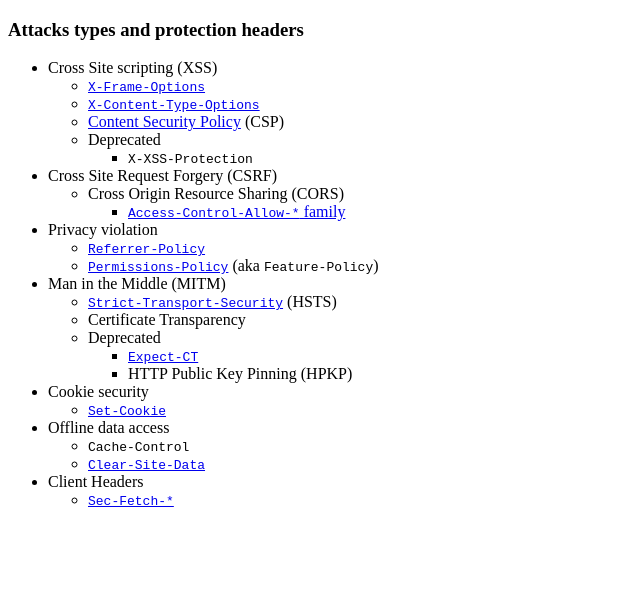
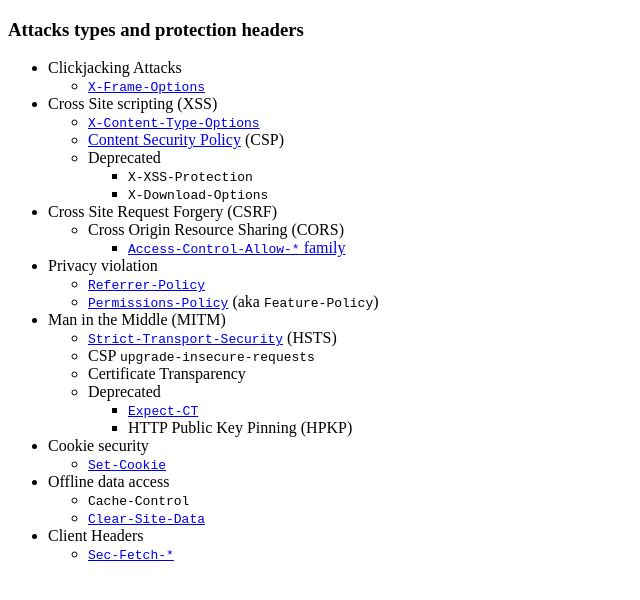
Before and after one commit to abbaspour/http-security-headers-playground, a website: page publish/index.html in a window 1280 px wide. Shown: the whole page, without its empty margins (0-640 px from the left). Drawn offline with Linux system fonts and the light colour scheme.

Commit message:
move XFO to a new section. add HSTS preload

```diff
--- a/netlify/functions/set-cookie.js
+++ b/netlify/functions/set-cookie.js
@@ -4,6 +4,7 @@ exports.handler = async (event, context) => {
     domain = domain.replace(/:\d*$/, '');
     console.log(`host: ${host}`);
     console.log(`domain: ${domain}`);
+
     const html = `
   <html lang="en">
     <head>
--- a/publish/index.html
+++ b/publish/index.html
@@ -7,9 +7,13 @@
   <body>
     <h3>Attacks types and protection headers</h3>
     <ul>
+      <li>Clickjacking Attacks
+        <ul>
+          <li><a href="xfo/index.html"><code>X-Frame-Options</code></a></li>
+        </ul>
+      </li> <!-- Clickjacking -->
       <li>Cross Site scripting (XSS)
         <ul>
-          <li><a href="xfo/index.html"><code>X-Frame-Options</code></a></li>
           <li><a href="nosniff.html"><code>X-Content-Type-Options</code></a>
           <!--<li><code>Content-Disposition</code></li>-->
           </li>
@@ -17,6 +21,7 @@
           <li>Deprecated
             <ul>
               <li><code>X-XSS-Protection</code></li>
+              <li><code>X-Download-Options</code></li>
             </ul>
           </li>
         </ul>
@@ -39,6 +44,7 @@
       <li>Man in the Middle (MITM)
         <ul>
           <li><a href="hsts.html"><code>Strict-Transport-Security</code></a> (HSTS)</li>
+          <li>CSP <code>upgrade-insecure-requests</code></li>
           <li>Certificate Transparency</li>
           <li>Deprecated
             <ul>
```
Also changed, not shown: publish/hsts.html (+1 -1 lines).
